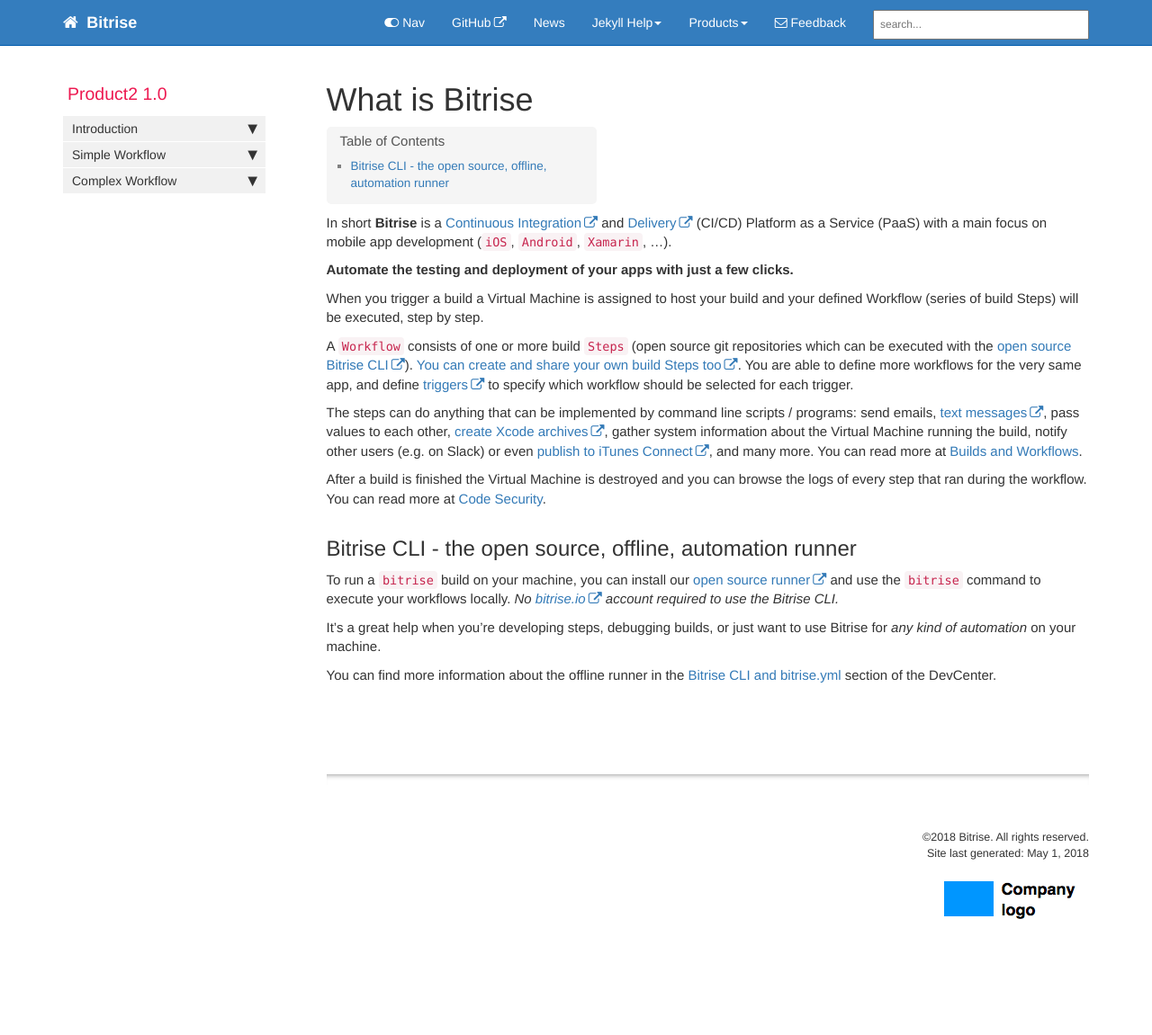
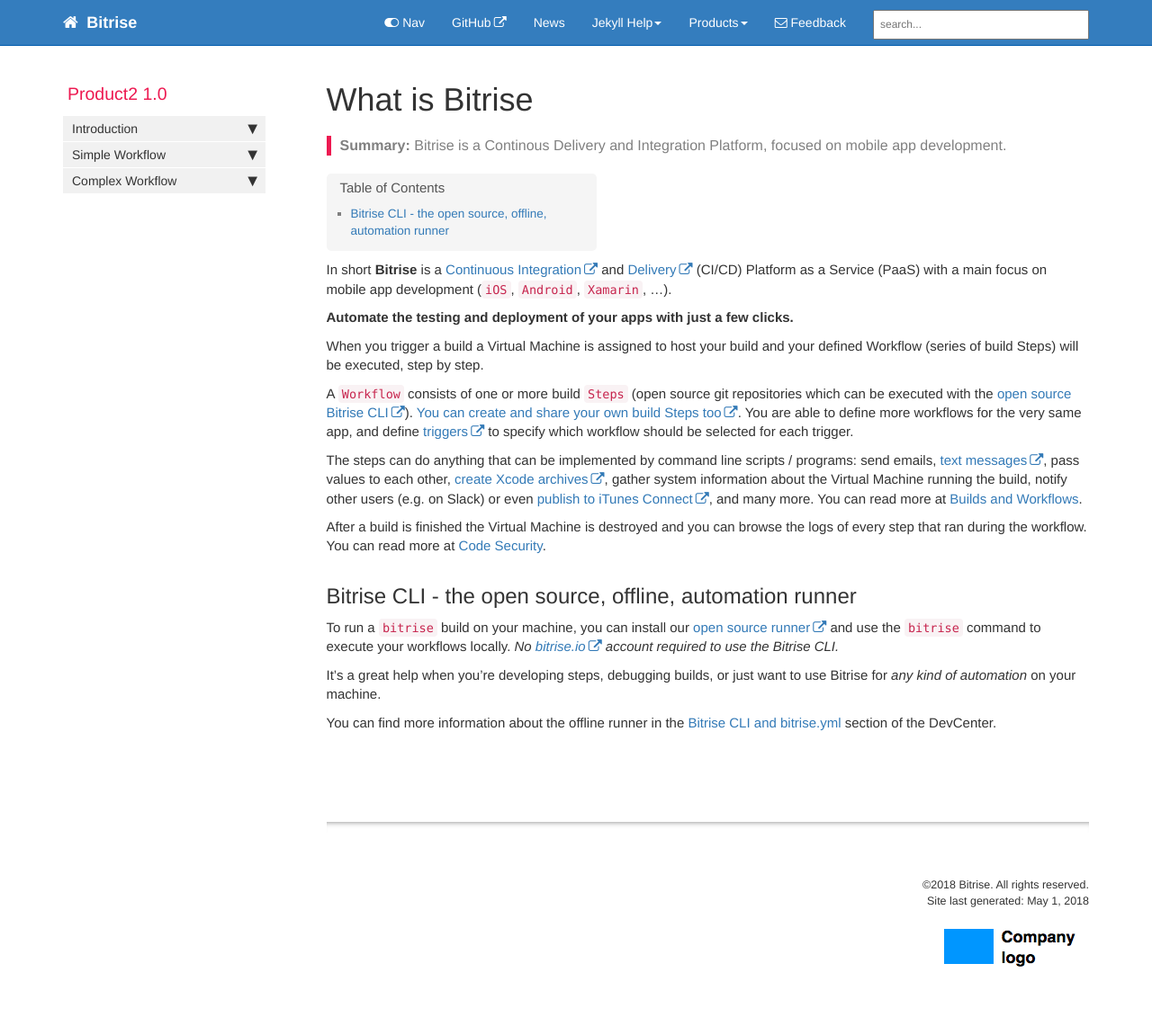
Before and after one commit to si0rac/jekyll-doc-theme, a Jekyll site: the page built from pages/product2/bitrise_whatis.markdown, in a window 1280 px wide. Shown: the whole page at 90% size. Built offline with Jekyll 4.4.1, drawn with Linux system fonts in a browser that asks for light colours; nearby versions of some CDN libraries; comment, search, counter and statistics services are not loaded; before the commit the page ends 1098 px from its top, so only the background shows below that.

Commit message:
enough of these messages already

```diff
--- a/pages/product2/bitrise_whatis.markdown
+++ b/pages/product2/bitrise_whatis.markdown
@@ -1,8 +1,9 @@
 ---
 title: What is Bitrise
-thumbnail: /images/uploads/steve-on-skype.gif
 sidebar: product2_sidebar
-permalink: bitrise_whatis.html
+permalink: bitrise_whatis2.html
+summary: "Bitrise is a Continous Delivery and Integration Platform, focused on mobile app development."
+folder: product2
 ---
 
 In short __Bitrise__ is a [Continuous Integration](https://en.wikipedia.org/wiki/Continuous_integration)
```
Also changed, not shown: pages/product1/2018-05-01-testing-the-cms.md (+1 -1 lines).
